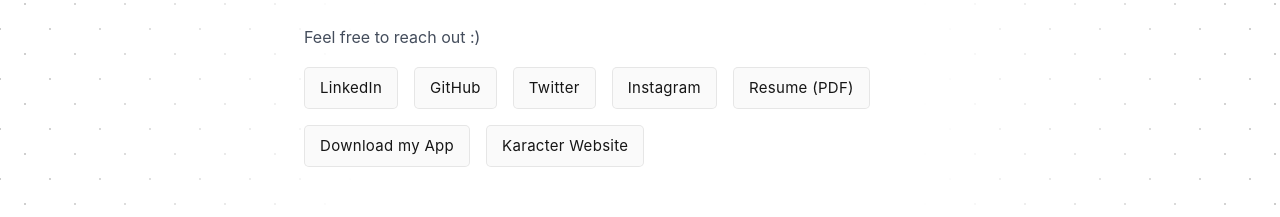
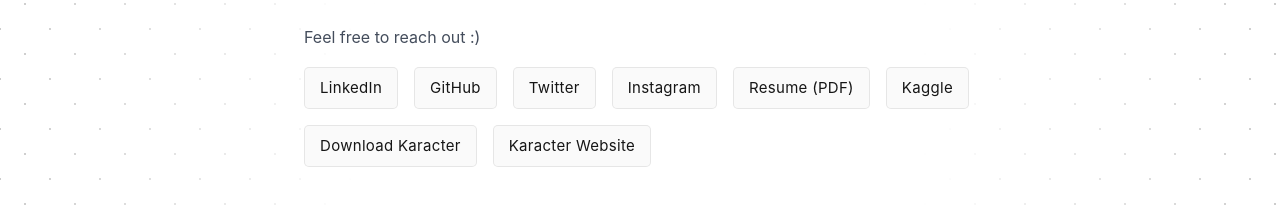
Before and after one commit to El-oan/personal_website, a Vue app: page / in a window 1280 px wide. Shown: the part 2471-2688 px from the top of the page. Built offline with nearby package versions, Linux system fonts and the light colour scheme.

Commit message:
[ADD] new resume pdf

```diff
--- a/src/home/HomeView.vue
+++ b/src/home/HomeView.vue
@@ -152,8 +152,9 @@
         <a href="https://x.com/eeloannn" target="_blank" class="link-button"> Twitter </a>
         <a href="https://www.instagram.com/eloan.trtl/" target="_blank" class="link-button"> Instagram </a>
         <a href="/resume.pdf" class="link-button" download> Resume (PDF) </a>
+        <a href="https://www.kaggle.com/eloantourtelier" target="_blank" class="link-button"> Kaggle </a>
         <a href="https://apps.apple.com/us/app/%E6%96%87-character/id6747664971" target="_blank" class="link-button">
-          Download my App
+          Download Karacter
         </a>
         <a href="https://sites.google.com/view/characteres/accueil" target="_blank" class="link-button">
           Karacter Website
```
Also changed, not shown: 1 other file (tests, documents, lock files or other folders).
